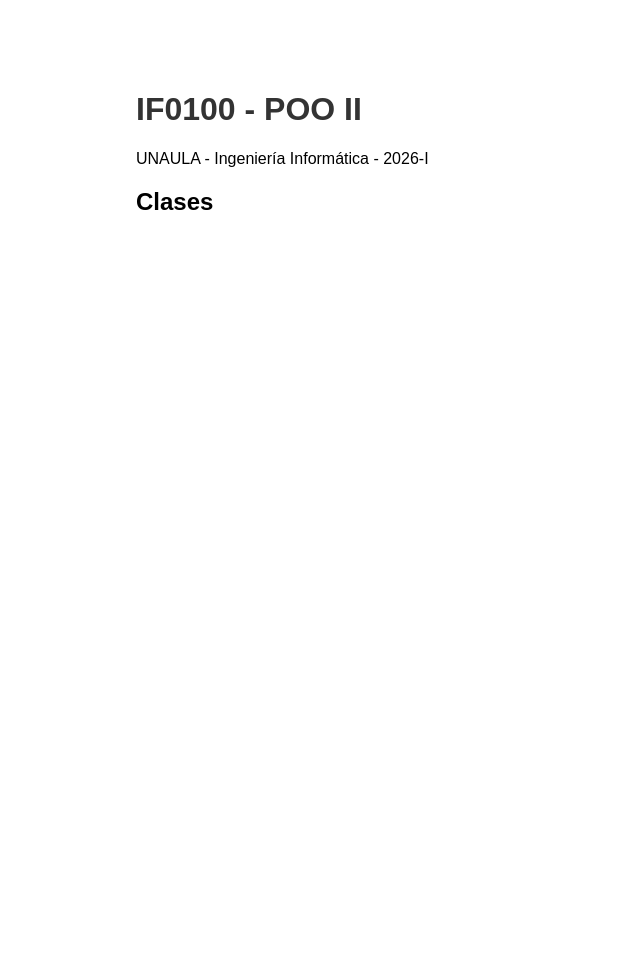
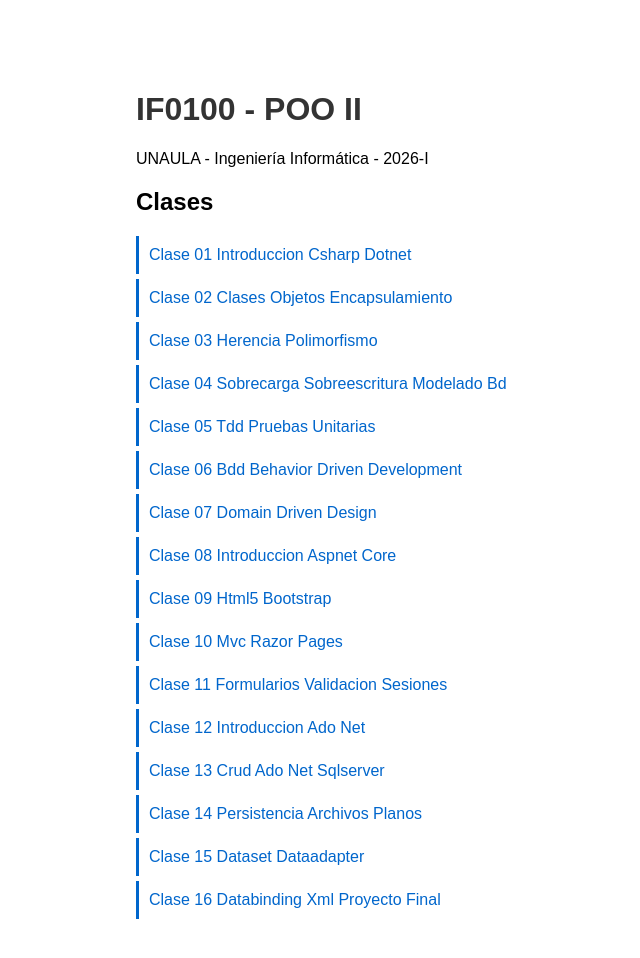
Before and after one commit to heldigard/unaula-IF0100-POO-II, a plain HTML site: page index.html in a window 1280 px wide. Shown: the whole page, without its empty margins (104-744 px from the left). Before the commit the page ends 800 px from the top, so only its background shows below. Drawn offline with Linux system fonts and the light colour scheme.

Commit message:
deploy: a9bf9c1d8f090b12386216c55ae2e8f81fa33286

```diff
--- a/index.html
+++ b/index.html
@@ -15,5 +15,21 @@
   <h1>IF0100 - POO II</h1>
   <p>UNAULA - Ingeniería Informática - 2026-I</p>
   <h2>Clases</h2>
+<a href="clases/unidad-01-conceptos-poo/clase-01-introduccion-csharp-dotnet.html" class="slide-link">Clase 01 Introduccion Csharp Dotnet</a>
+<a href="clases/unidad-01-conceptos-poo/clase-02-clases-objetos-encapsulamiento.html" class="slide-link">Clase 02 Clases Objetos Encapsulamiento</a>
+<a href="clases/unidad-01-conceptos-poo/clase-03-herencia-polimorfismo.html" class="slide-link">Clase 03 Herencia Polimorfismo</a>
+<a href="clases/unidad-01-conceptos-poo/clase-04-sobrecarga-sobreescritura-modelado-bd.html" class="slide-link">Clase 04 Sobrecarga Sobreescritura Modelado Bd</a>
+<a href="clases/unidad-02-tecnicas-desarrollo/clase-05-tdd-pruebas-unitarias.html" class="slide-link">Clase 05 Tdd Pruebas Unitarias</a>
+<a href="clases/unidad-02-tecnicas-desarrollo/clase-06-bdd-behavior-driven-development.html" class="slide-link">Clase 06 Bdd Behavior Driven Development</a>
+<a href="clases/unidad-02-tecnicas-desarrollo/clase-07-domain-driven-design.html" class="slide-link">Clase 07 Domain Driven Design</a>
+<a href="clases/unidad-03-desarrollo-web/clase-08-introduccion-aspnet-core.html" class="slide-link">Clase 08 Introduccion Aspnet Core</a>
+<a href="clases/unidad-03-desarrollo-web/clase-09-html5-bootstrap.html" class="slide-link">Clase 09 Html5 Bootstrap</a>
+<a href="clases/unidad-03-desarrollo-web/clase-10-mvc-razor-pages.html" class="slide-link">Clase 10 Mvc Razor Pages</a>
+<a href="clases/unidad-03-desarrollo-web/clase-11-formularios-validacion-sesiones.html" class="slide-link">Clase 11 Formularios Validacion Sesiones</a>
+<a href="clases/unidad-04-persistencia/clase-12-introduccion-ado-net.html" class="slide-link">Clase 12 Introduccion Ado Net</a>
+<a href="clases/unidad-04-persistencia/clase-13-crud-ado-net-sqlserver.html" class="slide-link">Clase 13 Crud Ado Net Sqlserver</a>
+<a href="clases/unidad-04-persistencia/clase-14-persistencia-archivos-planos.html" class="slide-link">Clase 14 Persistencia Archivos Planos</a>
+<a href="clases/unidad-05-datos-desconectados/clase-15-dataset-dataadapter.html" class="slide-link">Clase 15 Dataset Dataadapter</a>
+<a href="clases/unidad-05-datos-desconectados/clase-16-databinding-xml-proyecto-final.html" class="slide-link">Clase 16 Databinding Xml Proyecto Final</a>
 </body>
 </html>
```
Also changed, not shown: 1 other file.
